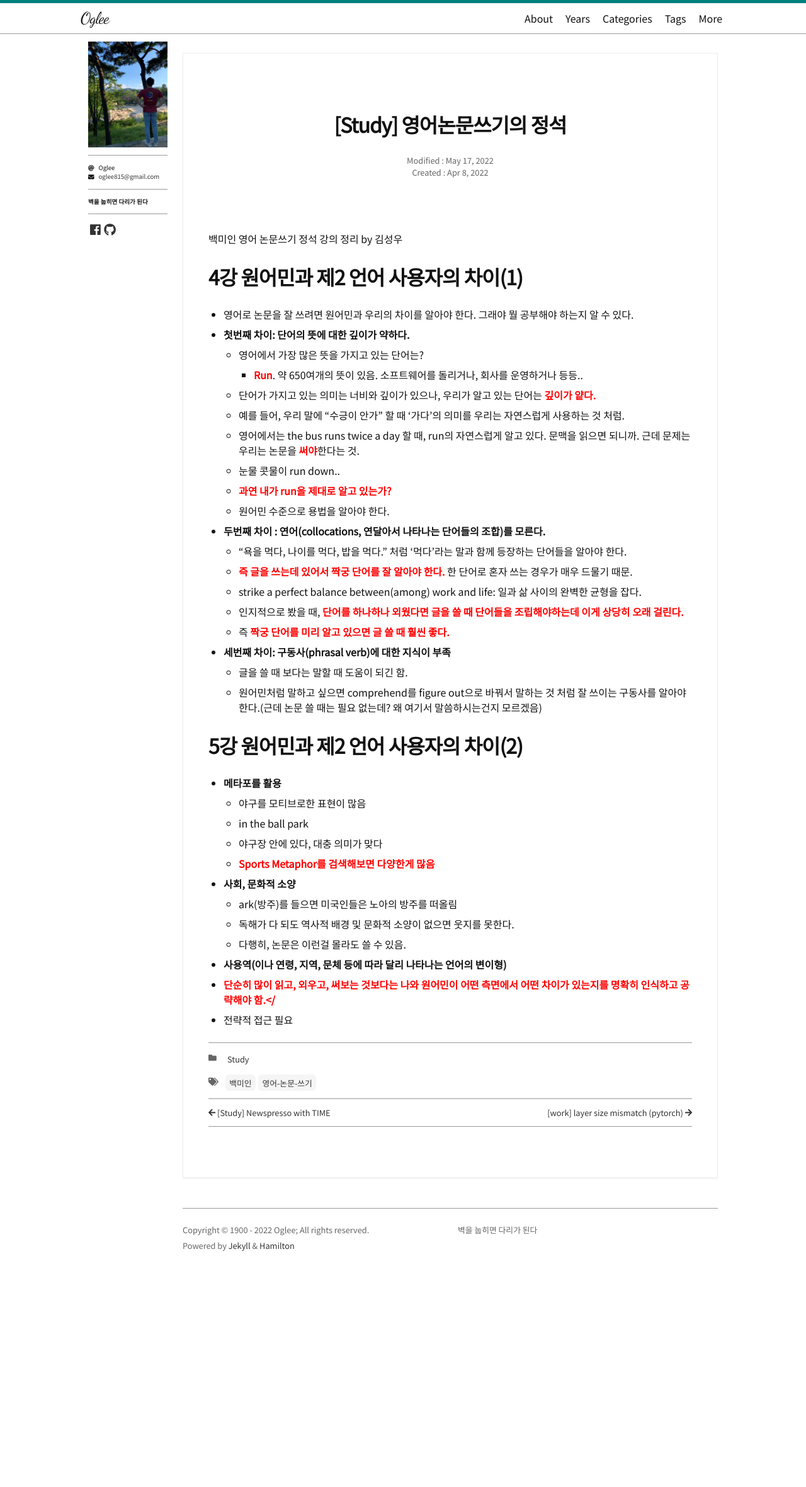
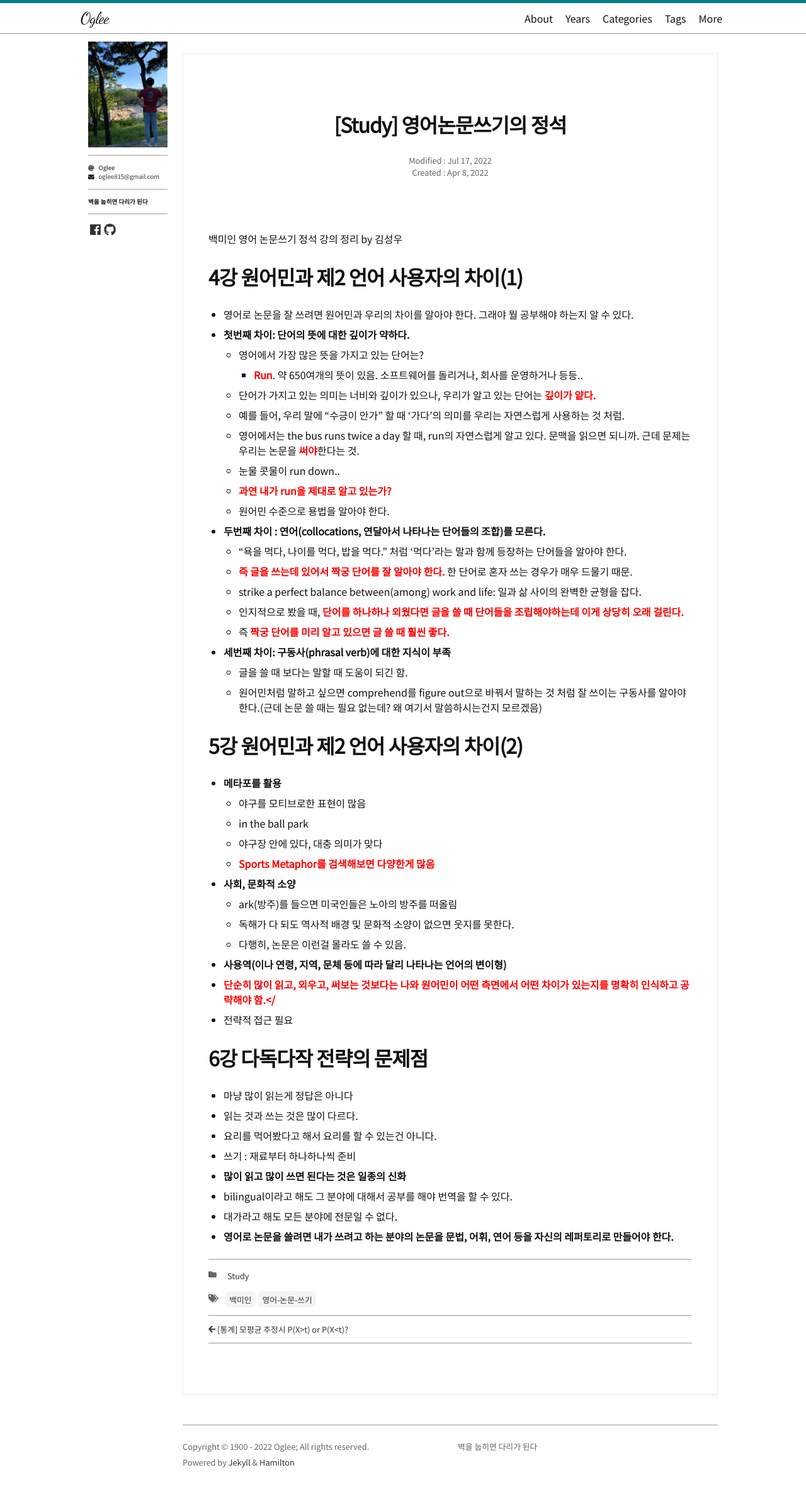
Before and after one commit to oglee815/oglee815_old.github.io, a Jekyll site: the page built from _posts/1900-01-01-study-writing-paper.md, in a window 1280 px wide. Shown: the whole page at 63% size. Built offline with Jekyll 4.4.1, drawn with Linux system fonts in a browser that asks for light colours; nearby versions of some CDN libraries; some web fonts are replaced; comment, search, counter and statistics services are not loaded.

Commit message:
Update 1900-01-01-study-writing-paper.md

```diff
--- a/_posts/1900-01-01-study-writing-paper.md
+++ b/_posts/1900-01-01-study-writing-paper.md
@@ -59,3 +59,14 @@
 
 - <span class='my_highlight'>단순히 많이 읽고, 외우고, 써보는 것보다는 나와 원어민이 어떤 측면에서 어떤 차이가 있는지를 명확히 인식하고 공략해야 함.</
 - 전략적 접근 필요
+
+# 6강 다독다작 전략의 문제점
+
+- 마냥 많이 읽는게 정답은 아니다
+- 읽는 것과 쓰는 것은 많이 다르다.
+- 요리를 먹어봤다고 해서 요리를 할 수 있는건 아니다.
+- 쓰기 : 재료부터 하나하나씩 준비
+- <strong>많이 읽고 많이 쓰면 된다는 것은 일종의 신화</strong>
+- bilingual이라고 해도 그 분야에 대해서 공부를 해야 번역을 할 수 있다.
+- 대가라고 해도 모든 분야에 전문일 수 없다.
+- **영어로 논문을 쓸려면 내가 쓰려고 하는 분야의 논문을 문법, 어휘, 연어 등을 자신의 레퍼토리로 만들어야 한다.**
```
Also changed, not shown: other parts of _posts/1900-01-01-study-writing-paper.md (+1 -1 lines).
